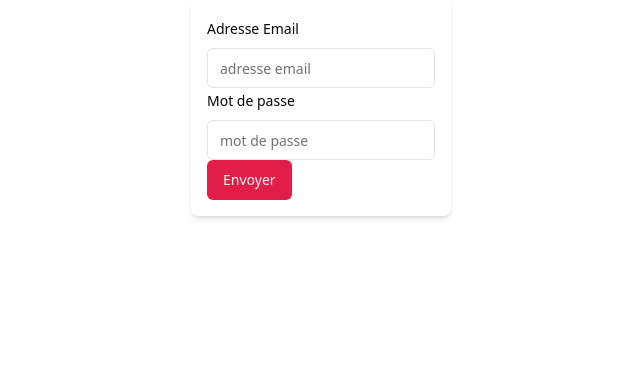
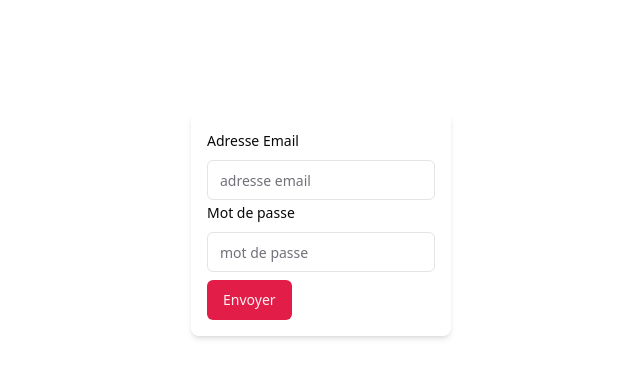
Before and after one commit to ElmotaKi/Back_gestion_Auto_Mobile, a React (Vite) app in the folder frontend/: page / in a window 1280 px wide. Shown: the top 378 px of the page, without its empty margins (319-959 px from the left). Built offline with nearby package versions, Linux system fonts and the light colour scheme.

Commit message:
ajustement du form

```diff
--- a/frontend/src/components/Auth/Login.jsx
+++ b/frontend/src/components/Auth/Login.jsx
@@ -50,7 +50,8 @@ function Login() {
   };
 
   return (
-    <div className="flex justify-center items-center h-screen bg-gray-100">
+    <div style={{transform:"translateY(50%)"}}>
+
       <div className="w-40p flex justify-center">
         <div className="max-w-sm p-4 bg-white rounded-lg shadow-md">
           {error && <p className="error-message">{error}</p>}
@@ -79,7 +80,8 @@ function Login() {
                   </FormItem>
                 )}
               ></FormField>
-              <Button type="submit">Envoyer</Button>
+              <div style={{marginTop:'8px'}}>
+              <Button  type="submit">Envoyer</Button></div>
             </form>
           </Form>
         </div>
```
